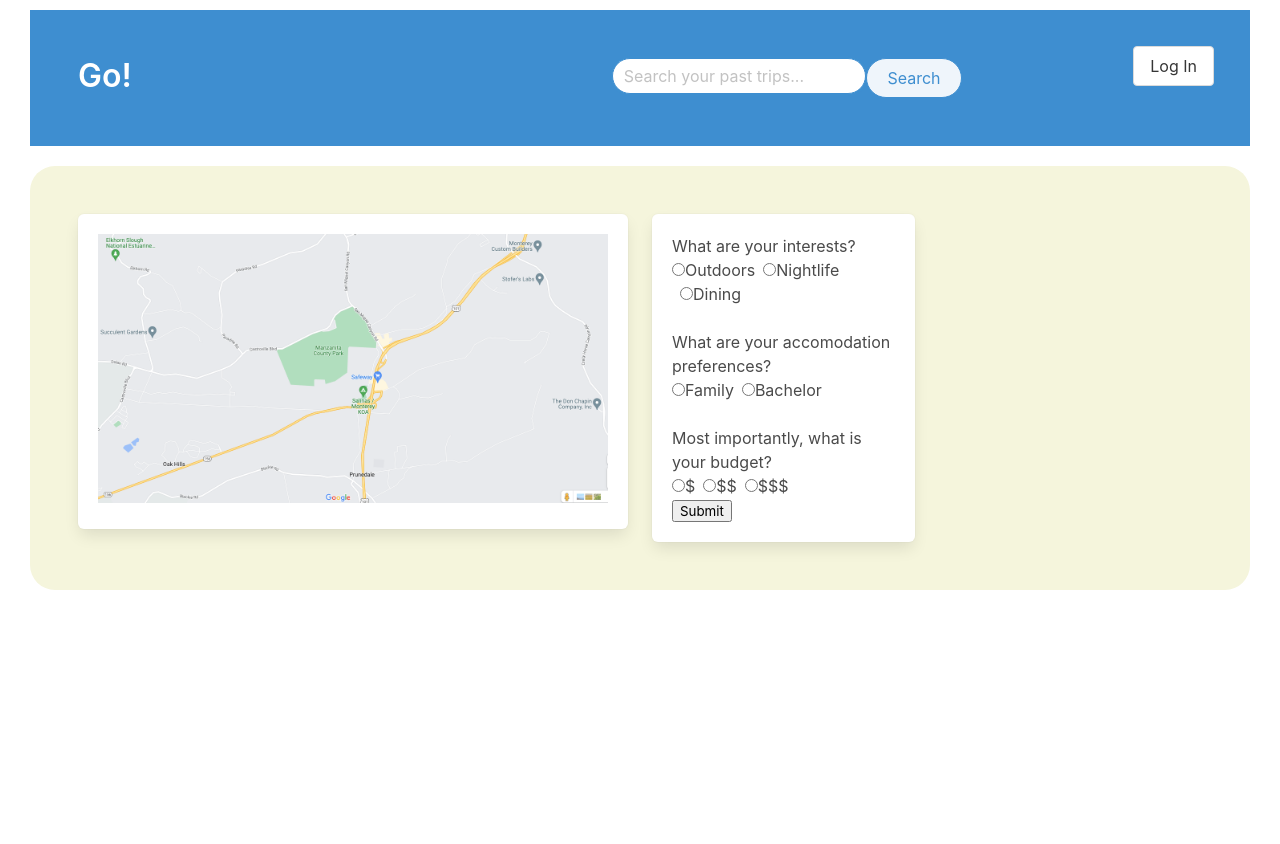
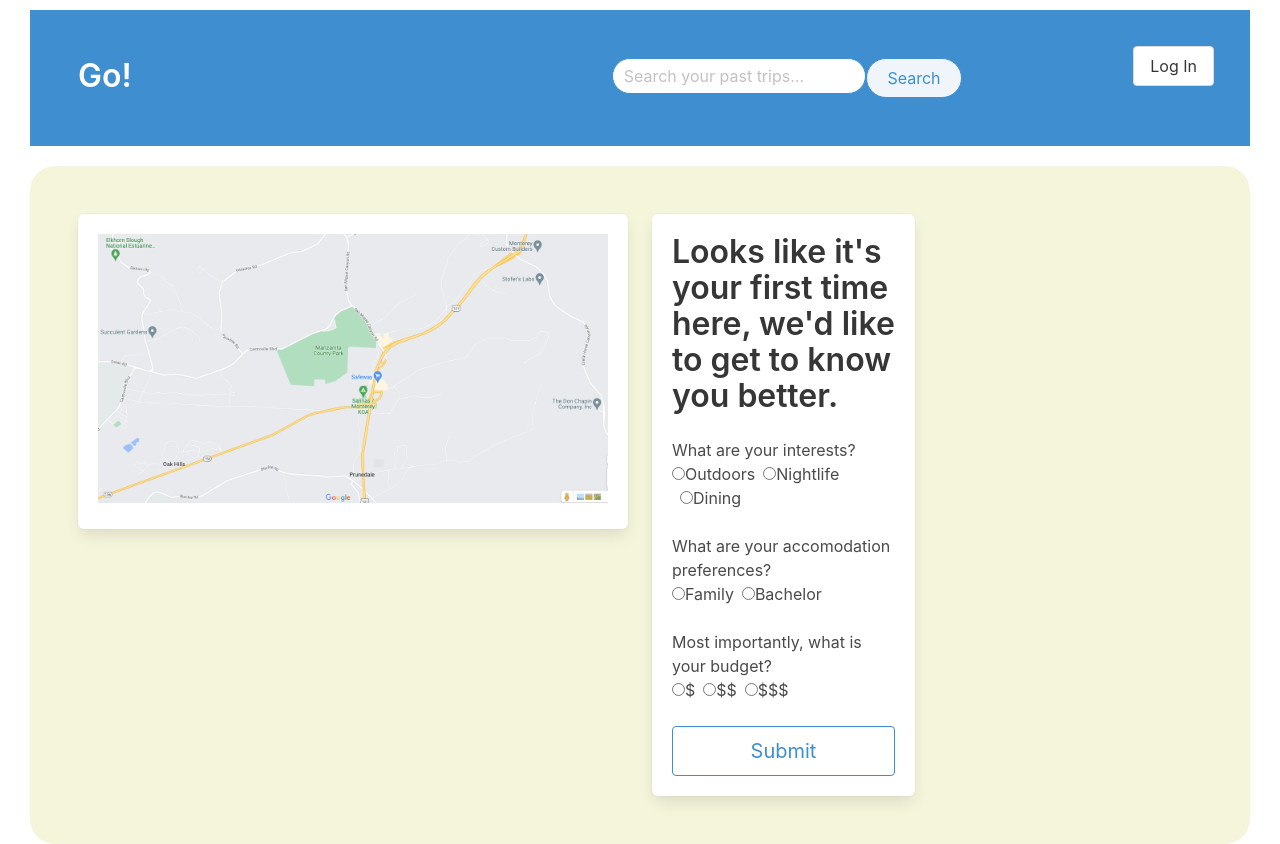
Before and after one commit to paulkasidit/go, a React (Create React App) app in the folder client/: page / in a window 1280 px wide. Before the commit the page ends 800 px from the top, so only its background shows below. Built offline with nearby package versions, Linux system fonts and the light colour scheme.

Commit message:
wrote function to create a user profile

```diff
--- a/client/src/components/Header/AccountInfo.js
+++ b/client/src/components/Header/AccountInfo.js
@@ -4,7 +4,7 @@ import "./Header.css";
 
 function AccountInfo(props) {
 
-  const { user } = props;
+  const { user } = props
 
   return (
     <React.Fragment>
--- a/client/src/components/TripInfo/StarterQuestionnaire.js
+++ b/client/src/components/TripInfo/StarterQuestionnaire.js
@@ -1,18 +1,29 @@
 import React from "react";
 import "./TripInfo.css";
+import PropTypes from "prop-types";
+import { v4 } from 'uuid';
 
-function StarterQuestionnaire(){
+function StarterQuestionnaire(props){
+
+  const { user } = props
 
   function handleStarterQuestionnaireFormSubmission(event){
     event.preventDefault();
-    console.log(event.target.tripInterests.value)
-    console.log(event.target.accomodationPreference.value)
-    console.log(event.target.accomodationBudget.value)
+    props.onNewUserProfileCreation({
+      id: v4(),
+      username: user.email,
+      tripInterests: event.target.tripInterests.value,
+      accomodationBudget: event.target.accomodationBudget.value,
+      accomodationPreference: event.target.accomodationPreference.value
+    })
   }
 
   return(
     <React.Fragment>
       <div class = "box">
+        <h1 class = "title">Looks like it's your first time here,
+        we'd like to get to know you better.
+        </h1>
         <form onSubmit = {handleStarterQuestionnaireFormSubmission}>
           <p>What are your interests?</p>
           <div class = "control">
@@ -97,11 +108,16 @@ function StarterQuestionnaire(){
                   $$$
               </label>
             </div>
-            <button type = "submit">Submit</button>
+            <br/>
+            <button class = "button is-medium is-fullwidth is-outlined is-info has-background-white" type = "submit">Submit</button>
         </form>
       </div>
     </React.Fragment>
   )
 }
 
+StarterQuestionnaire.propTypes = {
+  onNewUserProfileCreation: PropTypes.func
+}
+
 export default StarterQuestionnaire
--- a/client/src/components/TripInfoControl.js
+++ b/client/src/components/TripInfoControl.js
@@ -1,34 +1,32 @@
-import React from 'react';
+import React, { useState } from 'react';
 import "./App.css";
 import "./TripInfo/TripInfo.css";
 import TripInfo from './TripInfo/TripInfo';
 import DateInputForm from './TripInfo/DateInputForm';
 import StarterQuestionnaire from './TripInfo/StarterQuestionnaire';
+import { useAuth0 } from '@auth0/auth0-react';
 
-class TripInfoControl extends React.Component {
+function TripInfoControl (){
 
-  constructor(props){
-    super(props)
-    this.state = {
-      userisLoggedIn: false,
-      userHasProfile: false,
-      formVisible: true,
-      selectedDestination: null,
-      selectedTripFrom: null,
-      selectedTripUntil: null,
-      selectedDestinations: null,
-      homeLocation: null
-    }
+  const {user, isAuthenticated, isLoading} = useAuth0();
+  const [userProfile, setUserProfile] = useState([]);
+  const [userHasProfile, setUserHasProfile] = useState(false);
+
+  const handleNewUserProfileCreation = (newUserProfile) => {
+    const currentUserProfile = userProfile.concat(newUserProfile)
+    setUserHasProfile(true);
+    console.log(currentUserProfile)
   }
 
-  render(){
-    let currentlyVisibleState = null
-    return(
-      <React.Fragment>
-        <StarterQuestionnaire/>
-      </React.Fragment>
-    )
-  }
+  let currentlyVisibleState = null
+
+  return(
+    <React.Fragment>
+      <StarterQuestionnaire
+      user = {user}
+      onNewUserProfileCreation = {handleNewUserProfileCreation}/>
+    </React.Fragment>
+  )
 
 };
 
```
